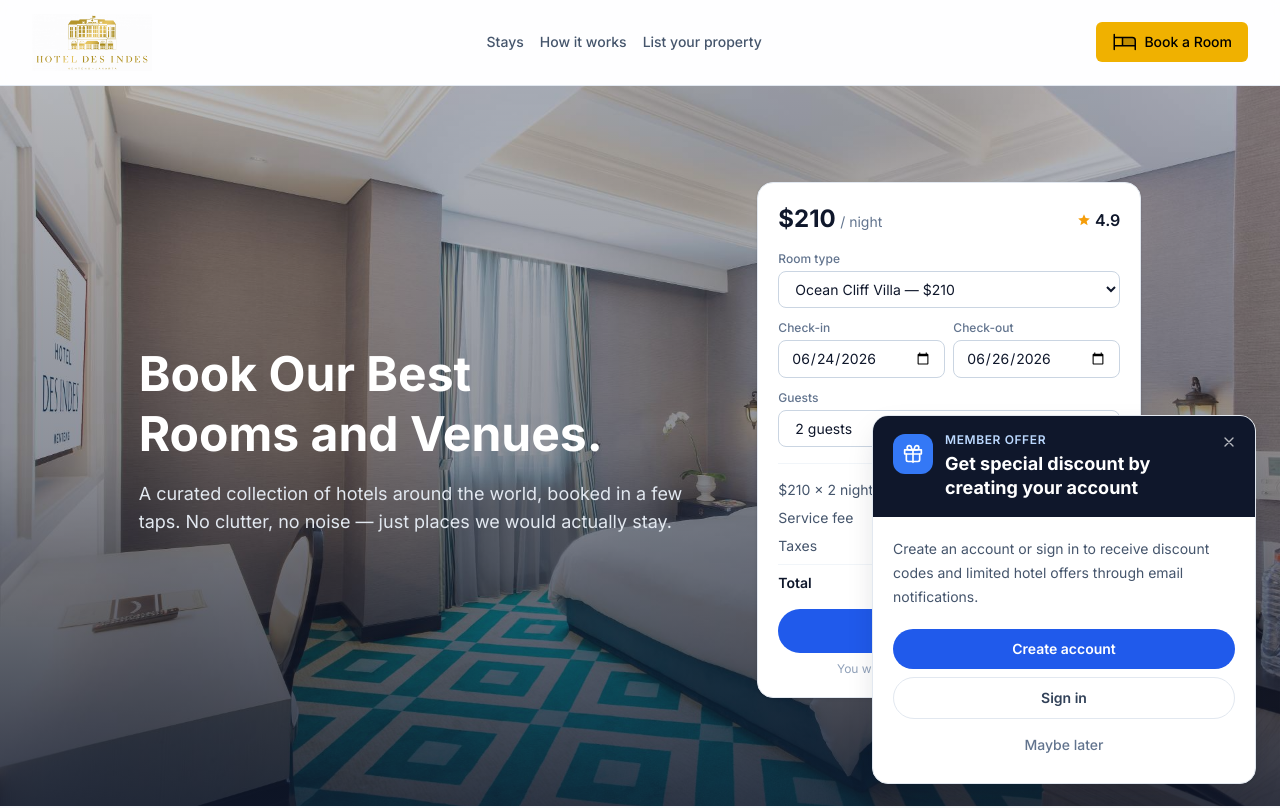
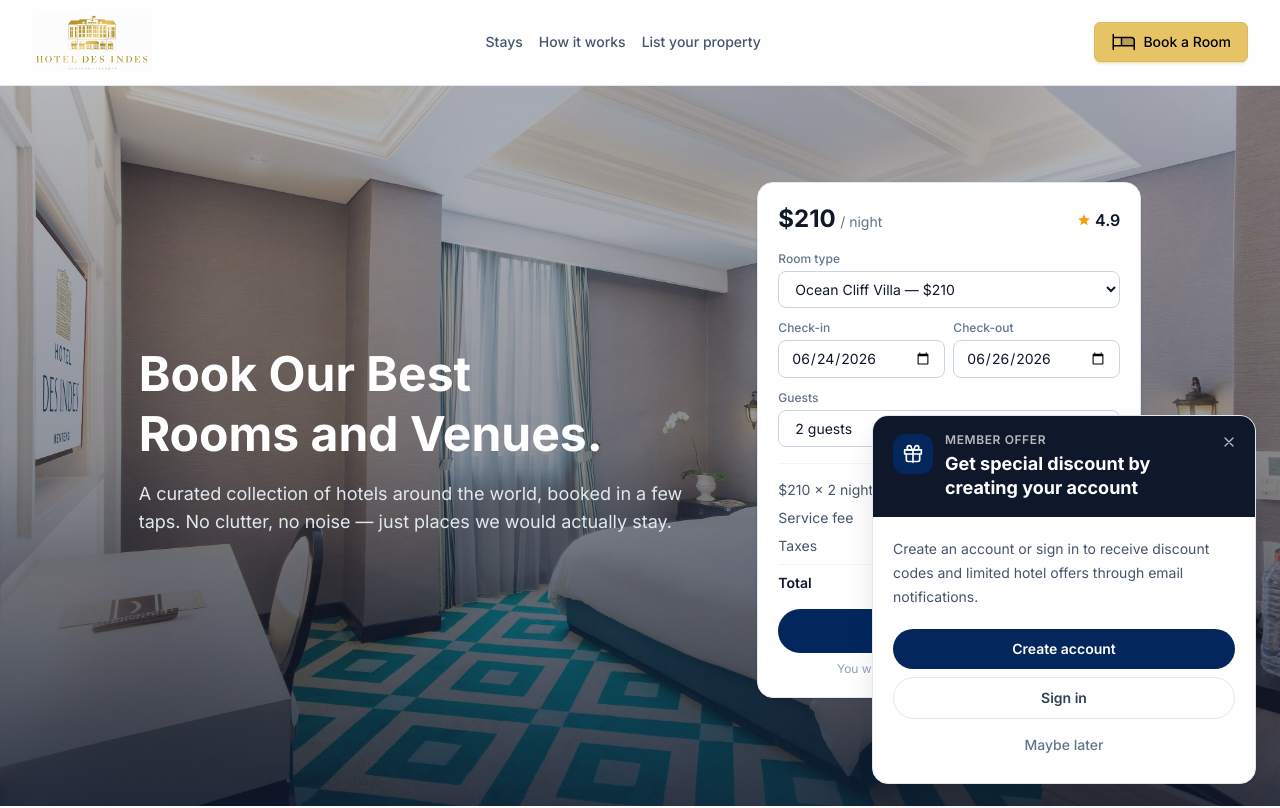
Before and after one commit to boowat/webhotel, a Next.js app: page / in a window 1280 px wide. Shown: the top 808 px of the page. Built offline with nearby package versions, Linux system fonts and the light colour scheme.

Commit message:
style: successfully install daisy ui

```diff
--- a/package.json
+++ b/package.json
@@ -29,6 +29,7 @@
     "@types/pg": "^8.20.0",
     "@types/react": "18.3.3",
     "@types/react-dom": "18.3.0",
+    "daisyui": "^5.6.13",
     "postcss": "8.4.39",
     "prisma": "^7.8.0",
     "tailwindcss": "^4.3.2",
--- a/src/app/globals.css
+++ b/src/app/globals.css
@@ -1,17 +1,40 @@
 @import "tailwindcss";
+@plugin "daisyui";
+@plugin "daisyui/theme" {
+  name: "desindes";
+  default: true;
+  color-scheme: light;
+  --color-base-100: #f8f9f9;
+  --color-base-200: #f0f1f1;
+  --color-base-300: #e4e6e6;
+  --color-base-content: #0f0f0f;
+  --color-primary: #03275d;
+  --color-primary-content: #f8f9f9;
+  --color-secondary: #e6c466;
+  --color-secondary-content: #0f0f0f;
+  --color-accent: #e6c466;
+  --color-accent-content: #0f0f0f;
+  --color-neutral: #0f0f0f;
+  --color-neutral-content: #f8f9f9;
+  --color-info: oklch(74% 0.16 232.661);
+  --color-info-content: oklch(29% 0.066 243.157);
+  --color-success: oklch(76% 0.177 163.223);
+  --color-success-content: oklch(37% 0.077 168.94);
+  --color-warning: oklch(82% 0.189 84.429);
+  --color-warning-content: oklch(41% 0.112 45.904);
+  --color-error: oklch(71% 0.194 13.428);
+  --color-error-content: oklch(27% 0.105 12.094);
+  --radius-selector: 0.5rem;
+  --radius-field: 0.25rem;
+  --radius-box: 0.5rem;
+  --size-selector: 0.25rem;
+  --size-field: 0.25rem;
+  --border: 1px;
+  --depth: 1;
+  --noise: 0;
+}
 
 @theme {
-    --color-brand-50: #eef6ff;
-    --color-brand-100: #d9eaff;
-    --color-brand-200: #bcd9ff;
-    --color-brand-300: #8ec1ff;
-    --color-brand-400: #599dff;
-    --color-brand-500: #3478f6;
-    --color-brand-600: #205aeb;
-    --color-brand-700: #1846d4;
-    --color-brand-800: #1a3bac;
-    --color-brand-900: #1b3787;
-
   --font-sans: var(--font-sans), system-ui, sans-serif;
 
   --shadow-card:
--- a/src/app/hotels/[id]/page.tsx
+++ b/src/app/hotels/[id]/page.tsx
@@ -78,9 +78,9 @@ export default function HotelDetailPage({
               {hotel.highlights.map((h) => (
                 <li
                   key={h}
-                  className="flex items-start gap-2 rounded-xl bg-brand-50/60 px-3 py-2.5 text-sm text-slate-700"
+                  className="flex items-start gap-2 rounded-xl bg-primary/10 px-3 py-2.5 text-sm text-slate-700"
                 >
-                  <svg width="18" height="18" viewBox="0 0 24 24" fill="none" stroke="currentColor" strokeWidth="2.2" strokeLinecap="round" strokeLinejoin="round" className="mt-0.5 shrink-0 text-brand-600" aria-hidden="true">
+                  <svg width="18" height="18" viewBox="0 0 24 24" fill="none" stroke="currentColor" strokeWidth="2.2" strokeLinecap="round" strokeLinejoin="round" className="mt-0.5 shrink-0 text-primary" aria-hidden="true">
                     <path d="M20 6 9 17l-5-5" />
                   </svg>
                   {h}
@@ -137,7 +137,7 @@ export default function HotelDetailPage({
                 >
                   <div className="flex items-center justify-between">
                     <div className="flex items-center gap-3">
-                      <span className="flex h-9 w-9 items-center justify-center rounded-full bg-brand-100 text-sm font-semibold text-brand-700">
+                      <span className="flex h-9 w-9 items-center justify-center rounded-full bg-primary/10 text-sm font-semibold text-primary">
                         {review.author.charAt(0)}
                       </span>
                       <div>
--- a/src/app/not-found.tsx
+++ b/src/app/not-found.tsx
@@ -3,7 +3,7 @@ import Link from "next/link";
 export default function NotFound() {
   return (
     <div className="mx-auto flex max-w-md flex-col items-center px-4 py-28 text-center">
-      <span className="text-5xl font-bold text-brand-600">404</span>
+      <span className="text-5xl font-bold text-primary">404</span>
       <h1 className="mt-4 text-2xl font-bold text-slate-900">
         We couldn&apos;t find that page
       </h1>
@@ -12,7 +12,7 @@ export default function NotFound() {
       </p>
       <Link
         href="/"
-        className="mt-6 rounded-full bg-brand-600 px-6 py-3 text-sm font-semibold text-white transition hover:bg-brand-700"
+        className="mt-6 rounded-full bg-primary px-6 py-3 text-sm font-semibold text-white transition hover:bg-primary/90"
       >
         Back to all stays
       </Link>
--- a/src/app/page.tsx
+++ b/src/app/page.tsx
@@ -43,7 +43,7 @@ export default function HomePage() {
             />
           </div>
           <div className="flex flex-1 flex-col justify-center p-6 sm:p-8">
-            <span className="text-xs font-semibold uppercase tracking-wider text-brand-600">
+            <span className="text-xs font-semibold uppercase tracking-wider text-primary">
               {t("featured.label")}
             </span>
             <h2 className="mt-2 text-2xl font-bold text-slate-900">
@@ -53,7 +53,7 @@ export default function HomePage() {
               {featured.city}, {featured.country}
             </p>
             <p className="mt-3 max-w-lg text-slate-600">{featured.tagline}.</p>
-            <span className="mt-5 inline-flex items-center gap-1 text-sm font-semibold text-brand-700">
+            <span className="mt-5 inline-flex items-center gap-1 text-sm font-semibold text-primary">
               {t("featured.seeRooms")}
               <svg
                 width="16"
@@ -108,7 +108,7 @@ export default function HomePage() {
           <div className="mt-10 grid grid-cols-1 gap-8 sm:grid-cols-3">
             {stepKeys.map((key, i) => (
               <div key={key} className="relative">
-                <div className="flex h-11 w-11 items-center justify-center rounded-xl bg-brand-50 text-brand-600">
+                <div className="flex h-11 w-11 items-center justify-center rounded-xl bg-primary/10 text-primary">
                   <svg
                     width="22"
                     height="22"
--- a/src/components/AmenityList.tsx
+++ b/src/components/AmenityList.tsx
@@ -8,7 +8,7 @@ const CheckIcon = () => (
     strokeWidth="2.2"
     strokeLinecap="round"
     strokeLinejoin="round"
-    className="shrink-0 text-brand-600"
+    className="shrink-0 text-primary"
     aria-hidden="true"
   >
     <path d="M20 6 9 17l-5-5" />
--- a/src/components/BookingWidget.tsx
+++ b/src/components/BookingWidget.tsx
@@ -66,7 +66,7 @@ export function BookingWidget({ hotel }: { hotel: Hotel }) {
           <select
             value={roomId}
             onChange={(e) => setRoomId(e.target.value)}
-            className="w-full rounded-lg border border-slate-300 px-3 py-2 text-sm focus:border-brand-500 focus:outline-hidden focus:ring-1 focus:ring-brand-500"
+            className="w-full rounded-lg border border-slate-300 px-3 py-2 text-sm focus:border-primary focus:outline-hidden focus:ring-1 focus:ring-primary"
           >
             {hotel.rooms.map((r) => (
               <option key={r.id} value={r.id}>
@@ -91,7 +91,7 @@ export function BookingWidget({ hotel }: { hotel: Hotel }) {
                   setCheckOut(addDays(e.target.value, 2));
                 }
               }}
-              className="w-full rounded-lg border border-slate-300 px-3 py-2 text-sm focus:border-brand-500 focus:outline-hidden focus:ring-1 focus:ring-brand-500"
+              className="w-full rounded-lg border border-slate-300 px-3 py-2 text-sm focus:border-primary focus:outline-hidden focus:ring-1 focus:ring-primary"
             />
           </label>
           <label className="block">
@@ -103,7 +103,7 @@ export function BookingWidget({ hotel }: { hotel: Hotel }) {
               value={checkOut}
               min={checkIn ? addDays(checkIn, 1) : todayISO()}
               onChange={(e) => setCheckOut(e.target.value)}
-              className="w-full rounded-lg border border-slate-300 px-3 py-2 text-sm focus:border-brand-500 focus:outline-hidden focus:ring-1 focus:ring-brand-500"
+              className="w-full rounded-lg border border-slate-300 px-3 py-2 text-sm focus:border-primary focus:outline-hidden focus:ring-1 focus:ring-primary"
             />
           </label>
         </div>
@@ -115,7 +115,7 @@ export function BookingWidget({ hotel }: { hotel: Hotel }) {
           <select
             value={guests}
             onChange={(e) => setGuests(Number(e.target.value))}
-            className="w-full rounded-lg border border-slate-300 px-3 py-2 text-sm focus:border-brand-500 focus:outline-hidden focus:ring-1 focus:ring-brand-500"
+            className="w-full rounded-lg border border-slate-300 px-3 py-2 text-sm focus:border-primary focus:outline-hidden focus:ring-1 focus:ring-primary"
           >
             {Array.from({ length: room.maxGuests }, (_, i) => i + 1).map((n) => (
               <option key={n} value={n}>
@@ -160,7 +160,7 @@ export function BookingWidget({ hotel }: { hotel: Hotel }) {
       <button
         onClick={reserve}
         disabled={!datesValid || !guestsValid}
-        className="mt-4 w-full rounded-full bg-brand-600 px-4 py-3 text-sm font-semibold text-white transition hover:bg-brand-700 disabled:cursor-not-allowed disabled:bg-slate-300"
+        className="mt-4 w-full rounded-full bg-primary px-4 py-3 text-sm font-semibold text-white transition hover:bg-primary/90 disabled:cursor-not-allowed disabled:bg-slate-300"
       >
         Reserve
       </button>
--- a/src/components/Footer.tsx
+++ b/src/components/Footer.tsx
@@ -5,7 +5,7 @@ export function Footer() {
         <div className="flex flex-col items-start justify-between gap-6 sm:flex-row">
           <div>
             <div className="flex items-center gap-2">
-              <span className="flex h-7 w-7 items-center justify-center rounded-lg bg-brand-600 text-white">
+              <span className="flex h-7 w-7 items-center justify-center rounded-lg bg-primary text-white">
                 <svg
                   width="15"
                   height="15"
--- a/src/components/OptionalLoginPopup.tsx
+++ b/src/components/OptionalLoginPopup.tsx
@@ -79,7 +79,7 @@ export function OptionalLoginPopup() {
           </button>
 
           <div className="flex items-start gap-3 pr-8">
-            <span className="mt-0.5 flex h-10 w-10 shrink-0 items-center justify-center rounded-xl bg-brand-500 text-white">
+            <span className="mt-0.5 flex h-10 w-10 shrink-0 items-center justify-center rounded-xl bg-primary text-white">
               <svg
                 aria-hidden="true"
                 className="h-5 w-5"
@@ -98,7 +98,7 @@ export function OptionalLoginPopup() {
               </svg>
             </span>
             <div>
-              <p className="text-xs font-semibold uppercase tracking-wider text-brand-200">
+              <p className="text-xs font-semibold uppercase tracking-wider text-white/70">
                 Member offer
               </p>
               <h2
@@ -121,7 +121,7 @@ export function OptionalLoginPopup() {
 
               <div className="mt-5 grid gap-2">
                 <button
-                  className="rounded-full bg-brand-600 px-4 py-2.5 text-sm font-semibold text-white transition hover:bg-brand-700"
+                  className="rounded-full bg-primary px-4 py-2.5 text-sm font-semibold text-white transition hover:bg-primary/90"
                   onClick={() => setStep("create")}
                   type="button"
                 >
@@ -160,7 +160,7 @@ export function OptionalLoginPopup() {
                 Email address
               </label>
               <input
-                className="mt-2 w-full rounded-xl border border-slate-200 px-3 py-2.5 text-sm text-slate-900 outline-hidden transition placeholder:text-slate-400 focus:border-brand-500 focus:ring-4 focus:ring-brand-100"
+                className="mt-2 w-full rounded-xl border border-slate-200 px-3 py-2.5 text-sm text-slate-900 outline-hidden transition placeholder:text-slate-400 focus:border-primary focus:ring-4 focus:ring-primary/20"
                 id="optional-login-email"
                 onChange={(event) => setEmail(event.target.value)}
                 placeholder="you@example.com"
@@ -171,7 +171,7 @@ export function OptionalLoginPopup() {
 
               <label className="mt-3 flex items-start gap-2 text-xs leading-5 text-slate-500">
                 <input
-                  className="mt-1 h-4 w-4 rounded-sm border-slate-300 text-brand-600 focus:ring-brand-500"
+                  className="mt-1 h-4 w-4 rounded-sm border-slate-300 text-primary focus:ring-primary"
                   defaultChecked
                   type="checkbox"
                 />
@@ -180,7 +180,7 @@ export function OptionalLoginPopup() {
 
               <div className="mt-5 grid gap-2">
                 <button
-                  className="rounded-full bg-brand-600 px-4 py-2.5 text-sm font-semibold text-white transition hover:bg-brand-700"
+                  className="rounded-full bg-primary px-4 py-2.5 text-sm font-semibold text-white transition hover:bg-primary/90"
                   type="submit"
                 >
                   {step === "create" ? "Create account" : "Sign in"}
--- a/src/components/RoomCard.tsx
+++ b/src/components/RoomCard.tsx
@@ -66,7 +66,7 @@ export function RoomCard({
           </p>
           <Link
             href={`/book/${hotelId}?room=${room.id}`}
-            className="rounded-full bg-brand-600 px-5 py-2 text-sm font-semibold text-white transition hover:bg-brand-700"
+            className="rounded-full bg-primary px-5 py-2 text-sm font-semibold text-white transition hover:bg-primary/90"
           >
             Reserve
           </Link>
--- a/src/components/navigations/Navbar.tsx
+++ b/src/components/navigations/Navbar.tsx
@@ -34,7 +34,7 @@ export function Navbar() {
         <div className="flex items-center gap-3">
           <Link
             href="#"
-            className="flex flex-row items-center gap-2 rounded-md bg-yellow-500 text-black px-4 py-2 text-sm font-medium transition hover:bg-yellow-600"
+            className="flex flex-row items-center gap-2 rounded-md btn btn-accent text-black px-4 py-2 text-sm font-medium transition-colors duration-200 hover:bg-accent/90 focus:outline-none focus:ring-2 focus:ring-accent focus:ring-offset-2"
           >
             <PiBedDuotone className="w-6 h-6" />
             {t("book")}
```
Also changed, not shown: src/components/BookingFlow.tsx (+4 -4 lines), 1 other file (tests, documents, lock files or other folders). Lines whose indentation alone changed are shown as unchanged.
